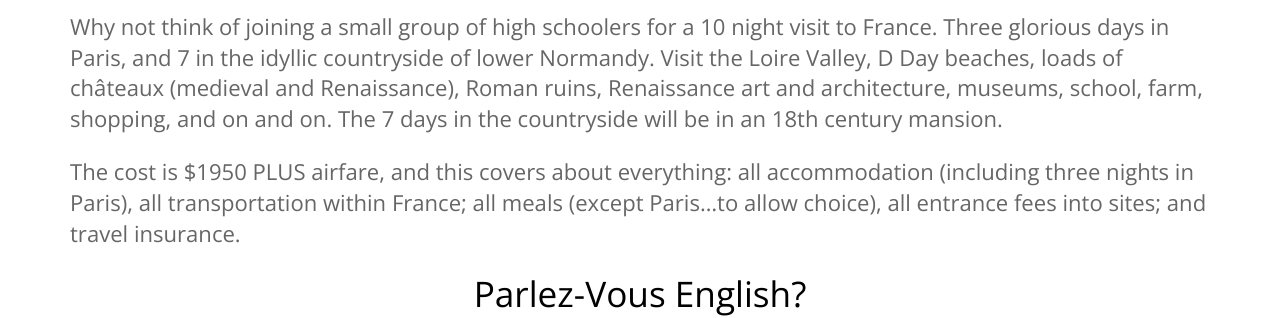
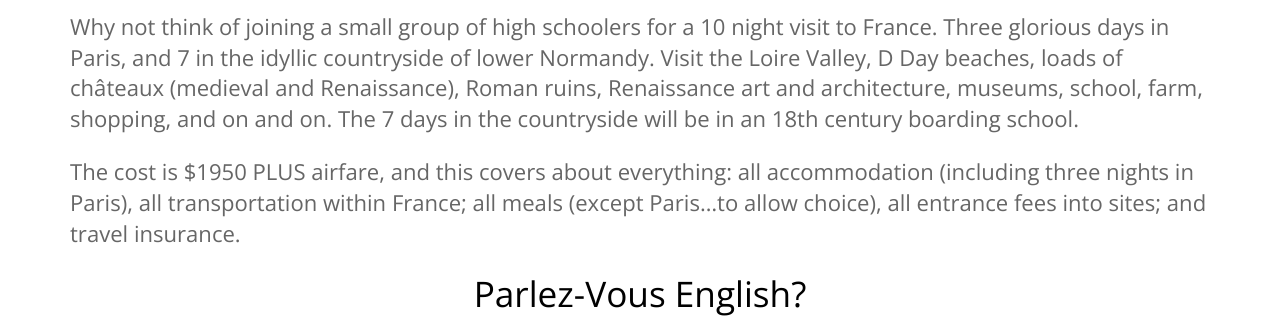
Before and after one commit to baritchie/project1, a Jekyll site: the page built from otherprograms.html, in a window 1280 px wide. Shown: the part 370-688 px from the top of the page. Built offline with Jekyll 4.4.1, drawn with Linux system fonts in a browser that asks for light colours.

Commit message:
Updated 'otherprograms.html' via CloudCannon

```diff
--- a/otherprograms.html
+++ b/otherprograms.html
@@ -14,7 +14,7 @@ faq:
 ---
 
 <div class="otherprograms">
-    <p>Why not think of joining a small group of high schoolers for a 10 night  visit to France. Three glorious days in Paris, and 7 in the idyllic countryside of lower Normandy. Visit the Loire Valley, D Day beaches, loads of châteaux (medieval and Renaissance), Roman ruins, Renaissance art and architecture, museums, school, farm, shopping, and on and on. The 7 days in the countryside will be in an 18th century mansion.</p>
+    <p>Why not think of joining a small group of high schoolers for a 10 night  visit to France. Three glorious days in Paris, and 7 in the idyllic countryside of lower Normandy. Visit the Loire Valley, D Day beaches, loads of châteaux (medieval and Renaissance), Roman ruins, Renaissance art and architecture, museums, school, farm, shopping, and on and on. The 7 days in the countryside will be in an 18th century boarding school.</p>
     <p>The cost is $1950 PLUS airfare, and this covers about everything: all accommodation (including three nights in Paris), all transportation within France; all meals (except Paris…to allow choice), all entrance fees into sites; and travel insurance.</p>
 </div>
 
```
